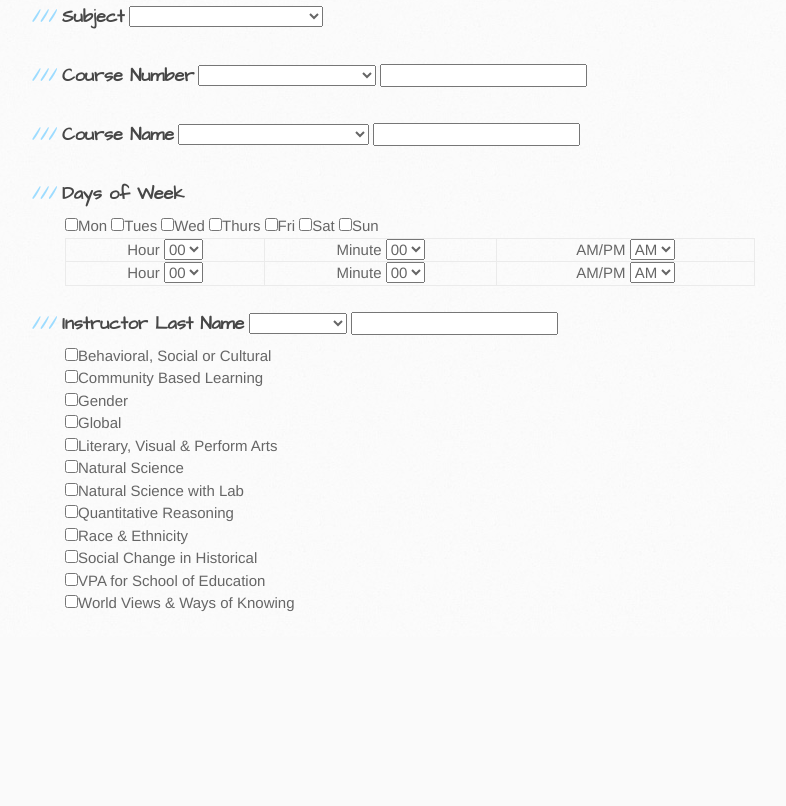
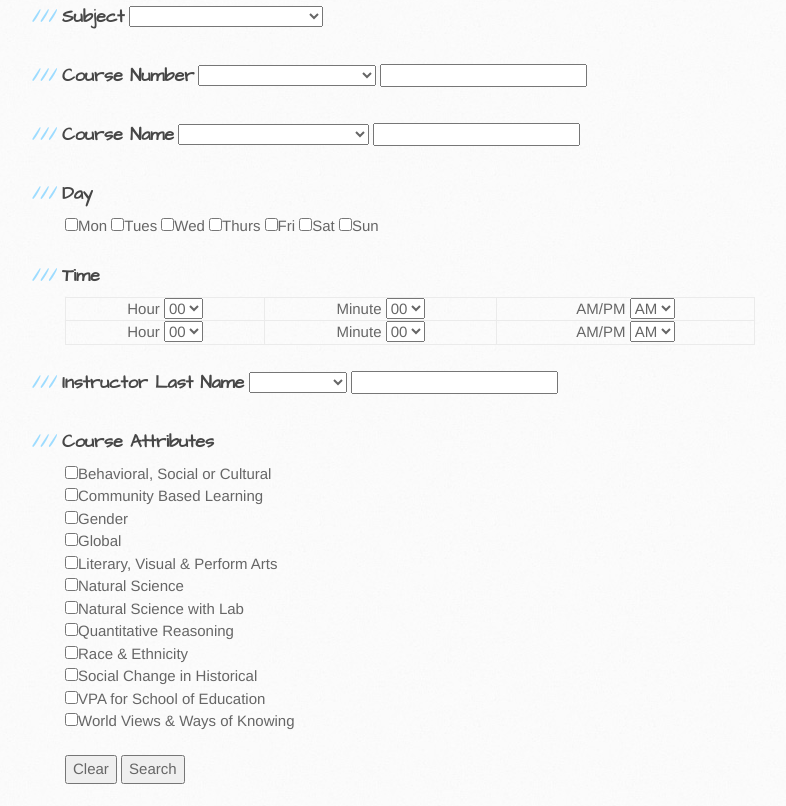
Before and after one commit to agilaz/HackTCNJFrontEnd, a plain HTML site: page index.html in a window 1280 px wide. Shown: the part 301-1107 px from the top of the page, without its empty margins (105-891 px from the left). Before the commit the page ends 938 px from the top, so only its background shows below. Drawn offline with Linux system fonts and the light colour scheme.

Commit message:
js commented out

```diff
--- a/index.html
+++ b/index.html
@@ -10,7 +10,7 @@
     <link rel="stylesheet" type="text/css" href="stylesheets/stylesheet.css" media="screen">
     <link rel="stylesheet" type="text/css" href="stylesheets/github-light.css" media="screen">
     <link rel="stylesheet" type="text/css" href="stylesheets/print.css" media="print">
-    <script type="text/js" src="javascripts/main.js"></script>
+    <!--<script type="text/js" src="javascripts/main.js"></script>-->
 
     <!--[if lt IE 9]>
     <script src="//html5shiv.googlecode.com/svn/trunk/html5.js"></script>
@@ -192,7 +192,7 @@
 					<!--SCHEDULE-->
 
 					<!--DAY-->
-					<h3 style="display:inline-block;">Days of Week</h3>
+					<h3 style="display:inline-block;">Day</h3>
 					<br>
 					<input type="checkbox" value="MON">Mon
 					<input type="checkbox" value="TUE">Tues
@@ -205,6 +205,8 @@
 					<br>
 
 					<!--TIME-->
+					<h3 style="display:inline-block;">Time</h3>
+					<br>
 					<table>
 					  <tr>
 						<td>Hour
@@ -302,6 +304,7 @@
 
 					<br>
 
+					<h3>Course Attributes</h3>
 					<input type="checkbox" value="BSC">Behavioral, Social or Cultural <br>
 					<input type="checkbox" value="CBL">Community Based Learning <br>
 					<input type="checkbox" value="GEN">Gender <br>
@@ -314,6 +317,13 @@
 					<input type="checkbox" value="SCH">Social Change in Historical <br>
 					<input type="checkbox" value="EVPA">VPA for School of Education <br>
 					<input type="checkbox" value="WWK">World Views & Ways of Knowing
+
+					<br>
+					<br>
+
+					<button>Clear</button>
+					<button>Search</button>
+			</div>
 
         	<!--	<aside id="sidebar">
         			<a href="https://github.com/agilaz/agilaz.pages.io/zipball/master" class="button">
@@ -328,7 +338,6 @@
           			<p>This page was generated by <a href="https://pages.github.com">GitHub Pages</a> using the Architect theme by <a href="https://twitter.com/jasonlong">Jason Long</a>.</p>
         		</aside>
         	-->
-			</div>
 		</div>
 
 	</body>
--- a/stylesheets/stylesheet.css
+++ b/stylesheets/stylesheet.css
@@ -873,6 +873,8 @@ footer a:hover {
   }
 }
 
+
+.inner clearfix
 /* Mobile Landscape Size to Tablet Portrait (devices and browsers) */
 @media only screen and (min-width: 480px) and (max-width: 767px) { }
 
```
